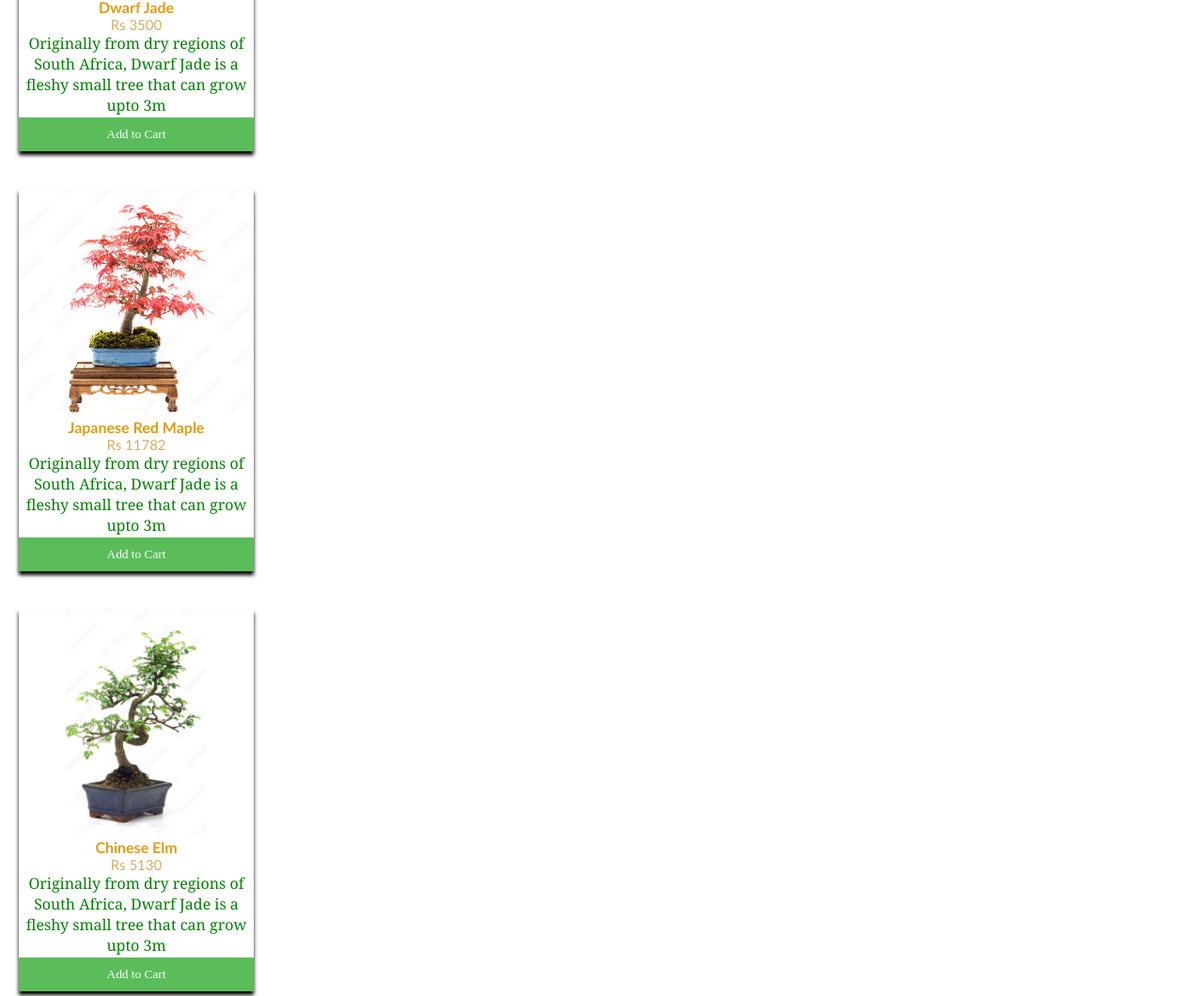
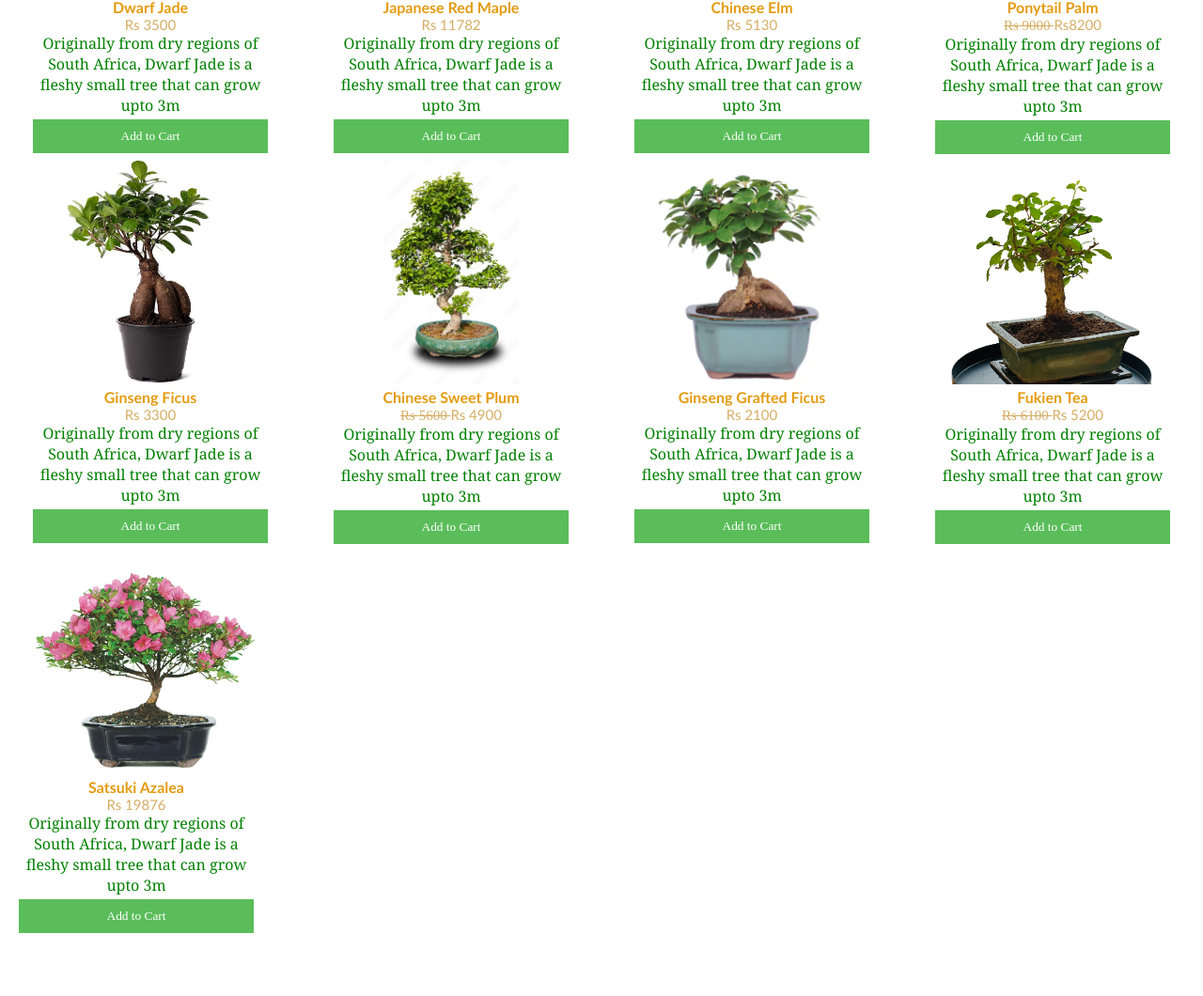
Before and after one commit to aayusha-shrestha/bonsaipalace, a plain HTML site: page products2.html in a window 1280 px wide. Shown: the part 480-1540 px from the top of the page at 94% size. After the commit the page ends 1473 px from the top, so only its background shows below. Drawn offline with Linux system fonts and the light colour scheme.

Commit message:
9 products added css

```diff
--- a/style.css
+++ b/style.css
@@ -1,17 +1,17 @@
-*{
+* {
     margin: 0px;
     padding: 0px;
     font-family: 'Times New Roman', Times, serif;
 }
 
-.nav nav{
+.nav nav {
     display: flex;
     justify-content: space-between;
     align-items: center;
     box-sizing: border-box;
     border-radius: 50px;
-    border:2px;
-    box-shadow: 0 3px 5px 0 rgba(0,0,0,.4);
+    border: 2px;
+    box-shadow: 0 3px 5px 0 rgba(0, 0, 0, .4);
     background-color: white;
     position: relative;
     margin-left: 25%;
@@ -20,17 +20,20 @@
     overflow: hidden;
 
 }
-.nav img{
+
+.nav img {
     top: 1px;
     margin-left: 10px;
     height: 60px;
     margin: 10px;
 }
-.button ul li{
+
+.button ul li {
     list-style-type: none;
     display: inline-block;
 }
-.button ul li a{
+
+.button ul li a {
     text-decoration: none;
     color: black;
     border: 2px solid transparent;
@@ -38,44 +41,67 @@
     padding: 20px;
     margin: 10px;
 }
-.button ul li a:hover{
+
+.button ul li a:hover {
     background-color: lightgreen;
     transform: scale(1.3);
     transition: 0.4s;
 
 }
 
-.card{
-    width:250px;
-    margin-top:40px;
-    margin-left: 20px;
-    text-align: center;
-    box-shadow: 0 4px 4px 0;
+.row1{
+    display: flex;
+    align-items:center;
+    justify-content: space-around;
 }
 
-.price{
-    font-size:15px;
-    font-family:'Trebuchet MS', 'Lucida Sans Unicode', 'Lucida Grande', 'Lucida Sans', Arial, sans-serif;
-    color:#d5ad63;
+.card {
+    width: 250px;
+    height: 375px;
+    margin-top: 40px;
+    margin-left: 20px;
+    margin-right: 20px;
+    text-align: center;
 }
 
-.description{
-    font-family:Cambria, Cochin, Georgia, Times, 'Times New Roman', serif;
-    color:green;
-    margin-bottom: 2px;
+.card:hover{
+    box-shadow: 0 4px 4px rgba(50, 157, 50, 0.853);
 }
 
-.card button{
-    border:none;
-    outline:0;
-    padding: 10px;
-    color:white;
-    background-color:rgba(63, 178, 63, 0.853);
-    text-align:center;
-    cursor:pointer;
-    width:100%
+.price {
+    font-size: 15px;
+    font-family: 'Trebuchet MS', 'Lucida Sans Unicode', 'Lucida Grande', 'Lucida Sans', Arial, sans-serif;
+    color: #d5ad63;
 }
 
-.card button:hover{
-    opacity:0.8;
+.description {
+    font-family: Cambria, Cochin, Georgia, Times, 'Times New Roman', serif;
+    color: green;
+    margin-bottom: 4px;
 }
+
+.card button {
+    border:none;
+    outline: 0;
+    padding: 10px;
+    color: white;
+    background-color: rgba(63, 178, 63, 0.853);
+    text-align: center;
+    cursor: pointer;
+    width: 100%
+}
+
+.card button:hover {
+    opacity: 0.6;
+}
+
+.row2{
+    display: flex;
+    align-items:center;
+    justify-content: space-around;
+}
+
+.row3{
+    display: flex;
+    align-items:center;
+}
```
